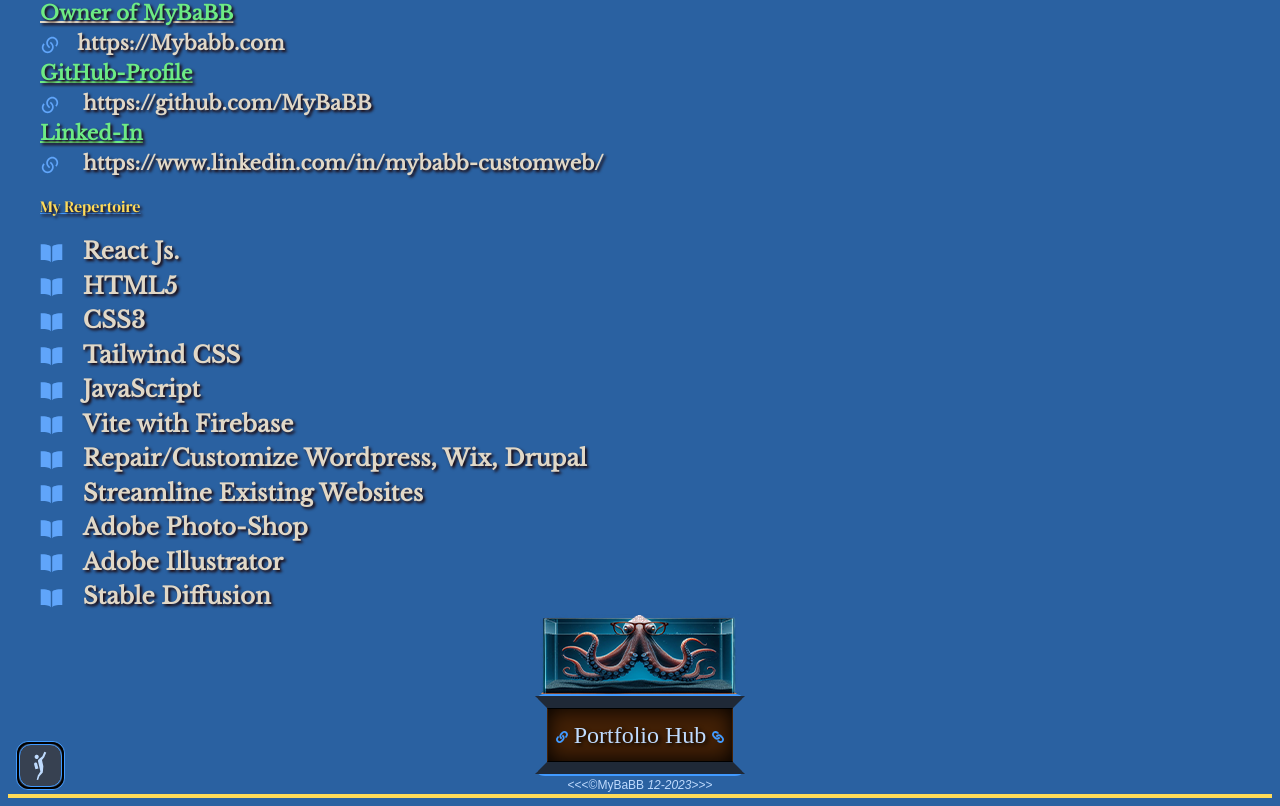
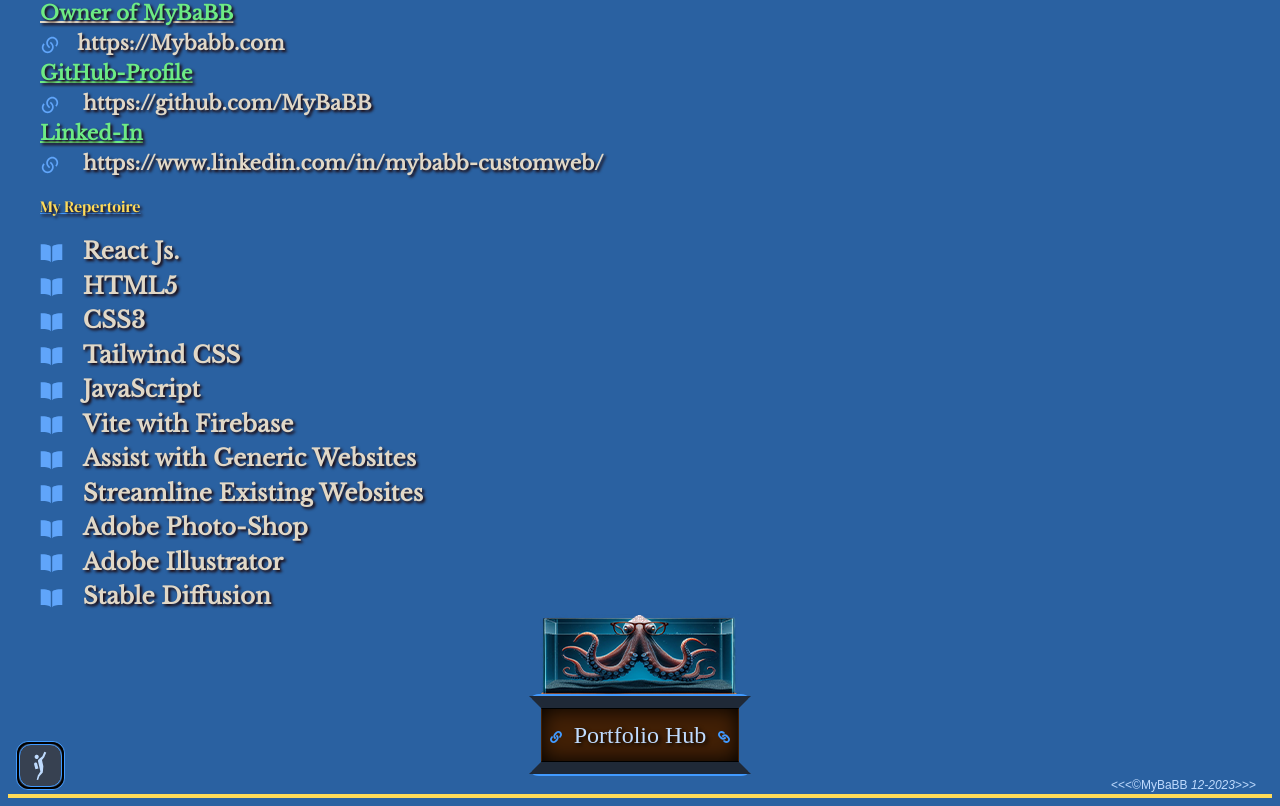
Before and after one commit to MyBaBB/My_Introduction, a React (Vite) app: page / in a window 1280 px wide. Shown: the part 2516-3322 px from the top of the page. Built offline with nearby package versions, Linux system fonts and the light colour scheme; a web font is replaced by a local one.

Commit message:
worked on the footer and the scubaNav and Ocotpus components, repaired google fonts and synced with tailwind config

```diff
--- a/src/components/AquariumFolder/AquariumStand.jsx
+++ b/src/components/AquariumFolder/AquariumStand.jsx
@@ -33,7 +33,7 @@ const AquariumStand = () => {
             >
               <span className="font-Kingthings_Petrock relative inline-block m-1 whitespace-nowrap p-1 text-[1.5rem] ">
               <FaLink size={12} className="inline-block text-varLIGHTBLUEFEATHER" />
-                       &nbsp;Portfolio&nbsp;Hub&nbsp;
+              &nbsp;&nbsp;Portfolio&nbsp;Hub&nbsp;&nbsp;
               <FaLink size={12} className="inline-block rotate-90 text-varLIGHTBLUEFEATHER" />
               </span>
             </h3>
--- a/src/components/Copyright.jsx
+++ b/src/components/Copyright.jsx
@@ -4,7 +4,7 @@ import React from "react";
 function Copyright() {
   return (
     <div>
-      <p className="relative  flex  justify-center m-auto whitespace-nowrap ">
+      <p className="relative  flex  justify-end m-auto pr-4 whitespace-nowrap ">
         <span className="font-Orbitron text-blue-200 z-2  text-[px]   sm:text-[12px]">
           &lt;&lt;&lt;&copy;MyBaBB <em>12-2023</em>&gt;&gt;&gt;
         </span>
--- a/src/components/ThirdSection.jsx
+++ b/src/components/ThirdSection.jsx
@@ -37,7 +37,7 @@ const ThirdSection = () => {
           </li>
           <li>
             <IoBookSharp className="inline-block text-blue-400" />
-            &nbsp;&nbsp;&nbsp;Repair/Customize Wordpress, Wix, Drupal
+            &nbsp;&nbsp;&nbsp;Assist with Generic Websites
           </li>
           <li>
             <IoBookSharp className="inline-block text-blue-400" />
```
